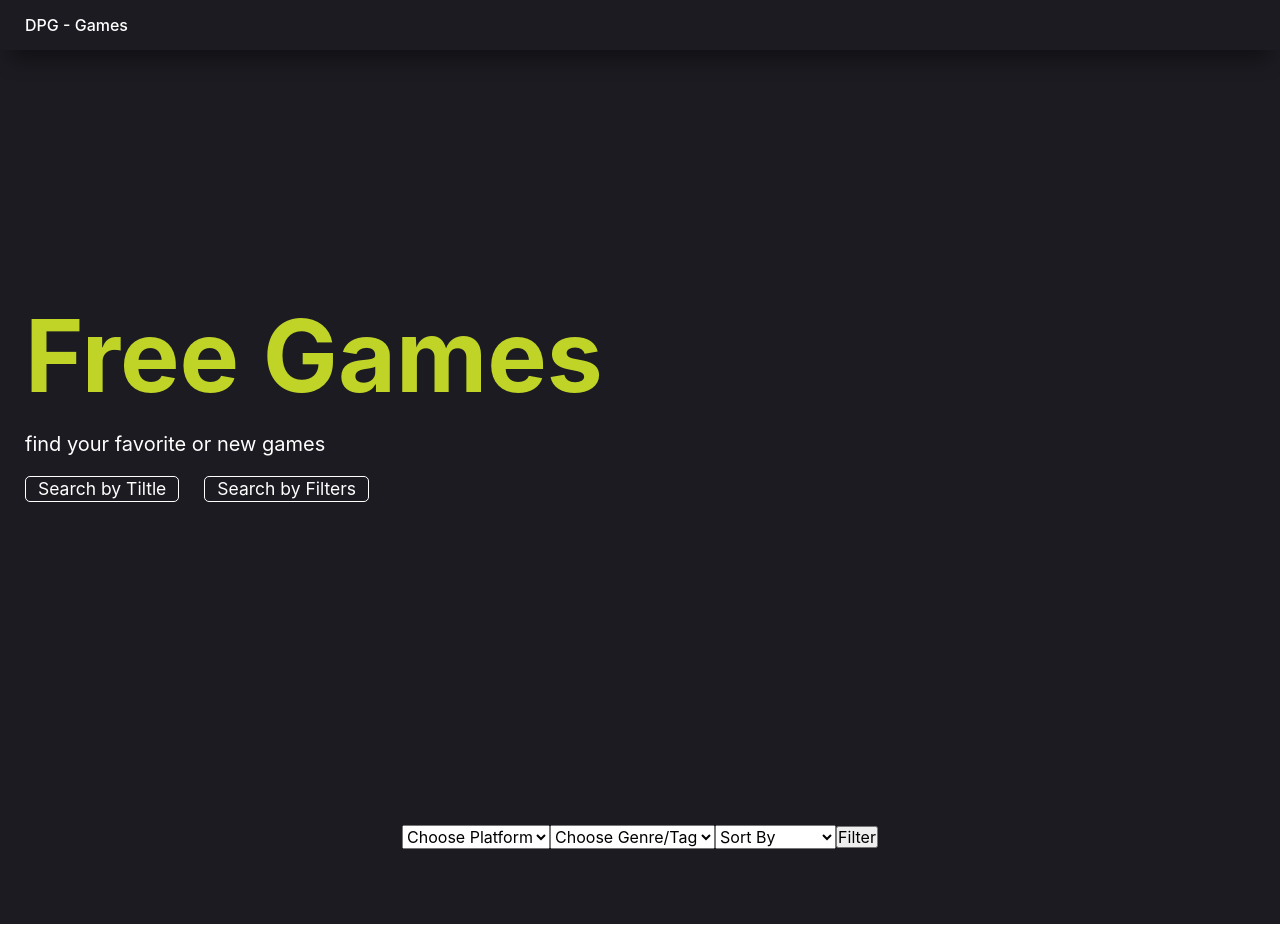
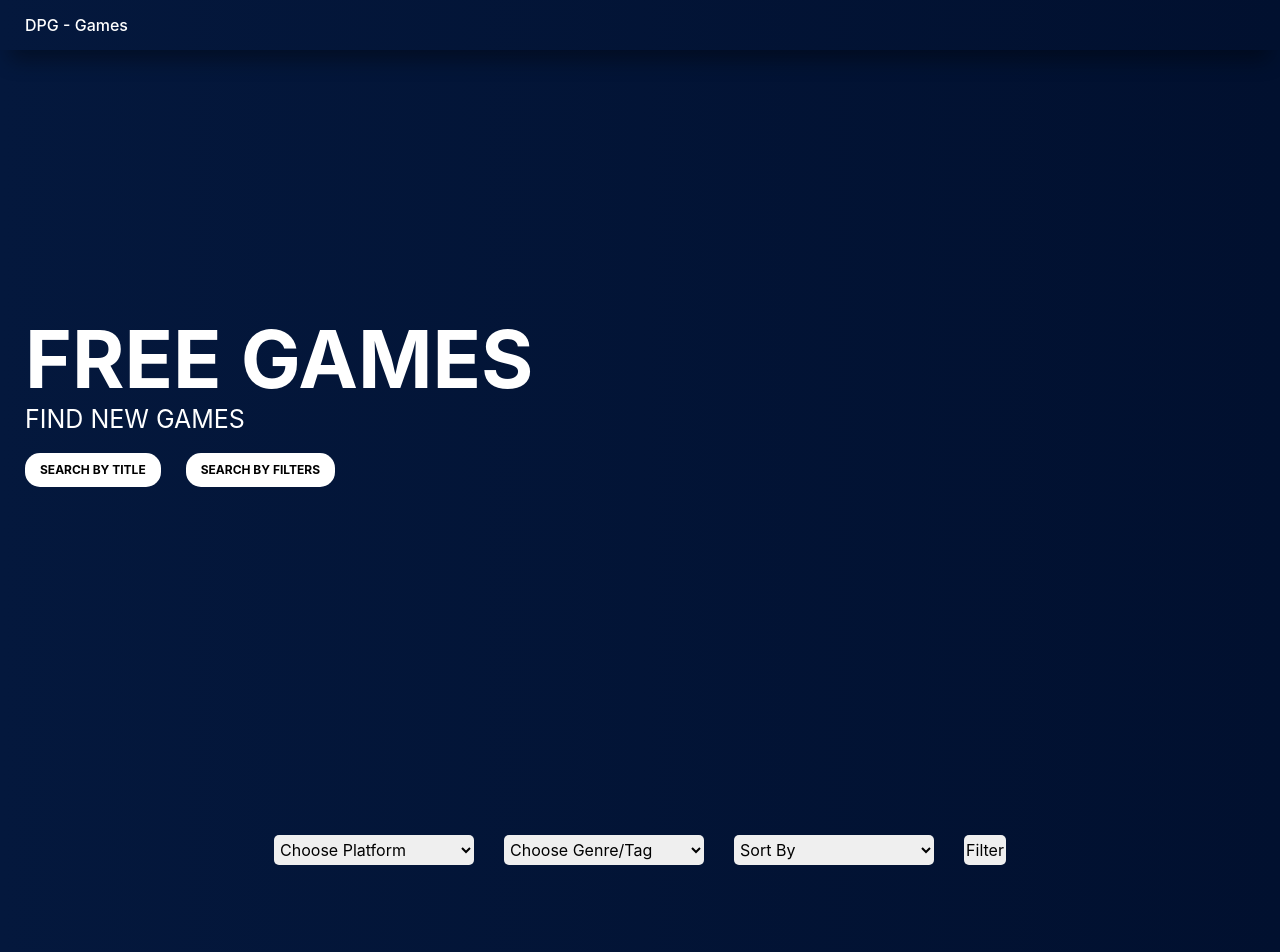
Before and after one commit to DPG-Code/Dpg-Games, a React (Vite) app: page /games in a window 1280 px wide. Shown: the top 952 px of the page. Before the commit the page ends 924 px from the top, so only its background shows below. Built offline with nearby package versions, Linux system fonts and the light colour scheme.

Commit message:
Mejorando estilos

```diff
--- a/src/components/styles/Game.css
+++ b/src/components/styles/Game.css
@@ -1,34 +1,53 @@
 .game{
-    width: 275px;
-    height: 225px;
+    width: 320px;
+    height: 180px;
     display: flex;
     flex-direction: column;
-    justify-content: flex-start;
+    justify-content: flex-end;
     background-color: #2E2D3C;
-    border-radius: 10px;
+    border-radius: 5px;
     overflow: hidden;
+    position: relative;
+    }
+    .game::after{
+        z-index: 2;
+        content: "";
+        width: 100%;
+        height: 75%;
+        background: linear-gradient(0deg, rgba(0, 0, 0), rgba(0,0,0,0) 100%);
+        position: absolute;
+        bottom: 0;
     }
     .game img{
-        margin-bottom: 5px;
+        z-index: 1;
         width: 100%;
-        height: 75%;
+        height: 100%;
         object-fit: cover;
+        position: absolute;
     }
     .game h4{
-        margin: 0 0 2.5px 7.5px;
+        z-index: 5;
+        margin: 0px 0 2.5px 7.5%;
         font-size: 15px;
         font-weight: 700;
         color: #ffffff;
     }
     .game h5{
-        margin: 0 0 2.5px 7.5px;
+        z-index: 5;
+        padding: 5px;
+        font-size: 10px;
+        font-weight: 300;
+        color: #ffffff;
+        background-color: rgba(0, 0, 0, 0.5);
+        border-radius: 5px;
+        position: absolute;
+        top: 5%;
+        right: 5%;
+    }
+    .game p{
+        z-index: 5;
+        margin: 0px 0 20px 7.5%;
         font-size: 10px;
         font-weight: 300;
         color: #ffffff;
     }
-    .game p{
-        margin: 0 0 0 7.5px;
-        font-size: 10px;
-        font-weight: 500;
-        color: #ffffff;
-    }
--- a/src/pages/Home.jsx
+++ b/src/pages/Home.jsx
@@ -14,11 +14,11 @@ function Home() {
 
         <section className="inicio">
           <aside>
-            <h1>Free Games</h1>
-            <p>find your favorite or new games</p>
+            <h1>FREE GAMES</h1>
+            <p>FIND NEW GAMES</p>
             <div className="links">
-              <Link className="search" to="/search">Search by Tiltle</Link>
-              <Link className="filters" to='/games'>Search by Filters</Link>
+              <Link className="search" to="/search">SEARCH BY TITLE</Link>
+              <Link className="filters" to='/games'>SEARCH BY FILTERS</Link>
             </div>
           </aside>
           <img src="" alt="" />
--- a/src/pages/SearchByTitle.jsx
+++ b/src/pages/SearchByTitle.jsx
@@ -1,5 +1,6 @@
 import { Link, useLocation } from "wouter"
 import { useState } from "react"
+import './styles/Search.css'
 
 function SearchByTitle () {
     const [keyword, setKeyword] = useState('')
@@ -15,11 +16,11 @@ function SearchByTitle () {
     }
 
     return (
-        <section className="App-container">
+        <section className="search-container">
             <h3>Find Games</h3>
 
             <form onSubmit={handleSubmit}>
-                <input onChange={handleChange} type="text" value={keyword}/>
+                <input onChange={handleChange} type="text" value={keyword} placeholder="Search game by title"/>
             </form>
         </section>
     )
--- a/src/pages/styles/Filters.css
+++ b/src/pages/styles/Filters.css
@@ -1,8 +1,33 @@
 #form-filter{
     margin-bottom: 50px;
+    width: 100%;
+    height: auto;
+    display: flex;
+    flex-wrap: wrap;
+    align-items: center;
+    justify-content: center;
+}
+
+#form-filter select{
+    margin: 10px 15px;
+    padding: 2.5px;
+    width: 200px;
+    height: 30px;
+    border-radius: 5px;
+    outline: none;
+    border: none;
+}
+#form-filter input{
+    margin: 10px 15px;
+    padding: 2.5px;
+    height: 30px;
+    border-radius: 5px;
+    outline: none;
+    border: none;
 }
 
 .result-filters{
+    margin-bottom: 50px;
     width: 100%;
     height: auto;
     display: flex;
--- a/src/pages/styles/Home.css
+++ b/src/pages/styles/Home.css
@@ -10,7 +10,7 @@ body{
     flex-direction: column;
     align-items: center;
     justify-content: flex-start;
-    background-color: #1B1B21;
+    background: linear-gradient(90deg, rgba(4,24,61,1) 0%, rgba(1,16,47,1) 100%);
 }
 
 header{
@@ -46,13 +46,13 @@ header{
         }
         .inicio aside h1{
             margin: 0;
-            font-size: 100px;
+            font-size: 80px;
             text-align: center;
-            color: #bfd427;
+            color: #ffffff;
         }
         .inicio aside p{
-            margin-top: 20px;
-            font-size: 20px;
+            margin: 0;
+            font-size: 25px;
             text-align: center;
             color: #ffffff;
         }
@@ -65,21 +65,23 @@ header{
             }
             .search{
                 margin-right: 25px;
-                padding: 2px 12px;
-                color: #ffffff;
-                font-size: 17.5px;
+                padding: 10px 15px;
+                color: #000000;
+                background-color: #ffffff;
+                font-size: 12px;
+                font-weight: 700;
                 text-decoration: none;
-                border: 1px solid #ffffff;
-                border-radius: 5px;
+                border-radius: 15px;
             }
             .filters{
                 margin: 0;
-                padding: 2px 12px;
-                color: #ffffff;
-                font-size: 17.5px;
+                padding: 10px 15px;
+                color: #000000;
+                background-color: #ffffff;
+                font-size: 12px;
+                font-weight: 700;
                 text-decoration: none;
-                border: 1px solid #ffffff;
-                border-radius: 5px;
+                border-radius: 15px;
             }
 
 .links-options{
@@ -87,6 +89,7 @@ header{
 }
 
 .games-home{
+    margin-bottom: 50px;
     width: 100%;
     height: auto;
     display: flex;
@@ -96,6 +99,7 @@ header{
     gap: 50px;
 }
 .games-search{
+    margin-bottom: 50px;
     width: 100%;
     height: auto;
     display: flex;
--- /dev/null
+++ b/src/pages/styles/Search.css
@@ -0,0 +1,27 @@
+.search-container{
+    width: 100%;
+    height: 200px;
+    display: flex;
+    flex-direction: column;
+    align-items: center;
+    justify-content: center;
+}
+
+.search-container h3{
+    margin: 25px auto;
+    color: #ffffff;
+}
+
+.search-container form{
+    margin: 0;
+}
+
+.search-container input{
+    padding: 5px;
+    width: 300px;
+    height: auto;
+    color: #ffffff;
+    background-color: transparent;
+    border: 1px solid #ffffff;
+    outline: none;
+}
```
